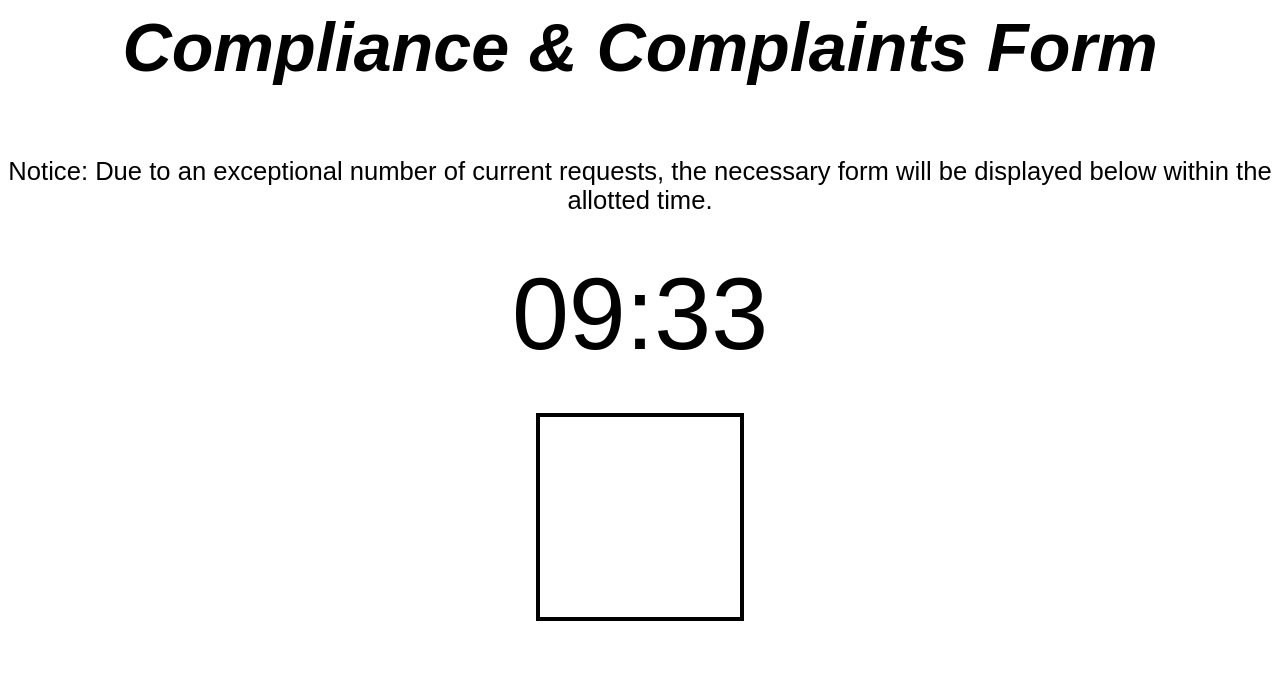
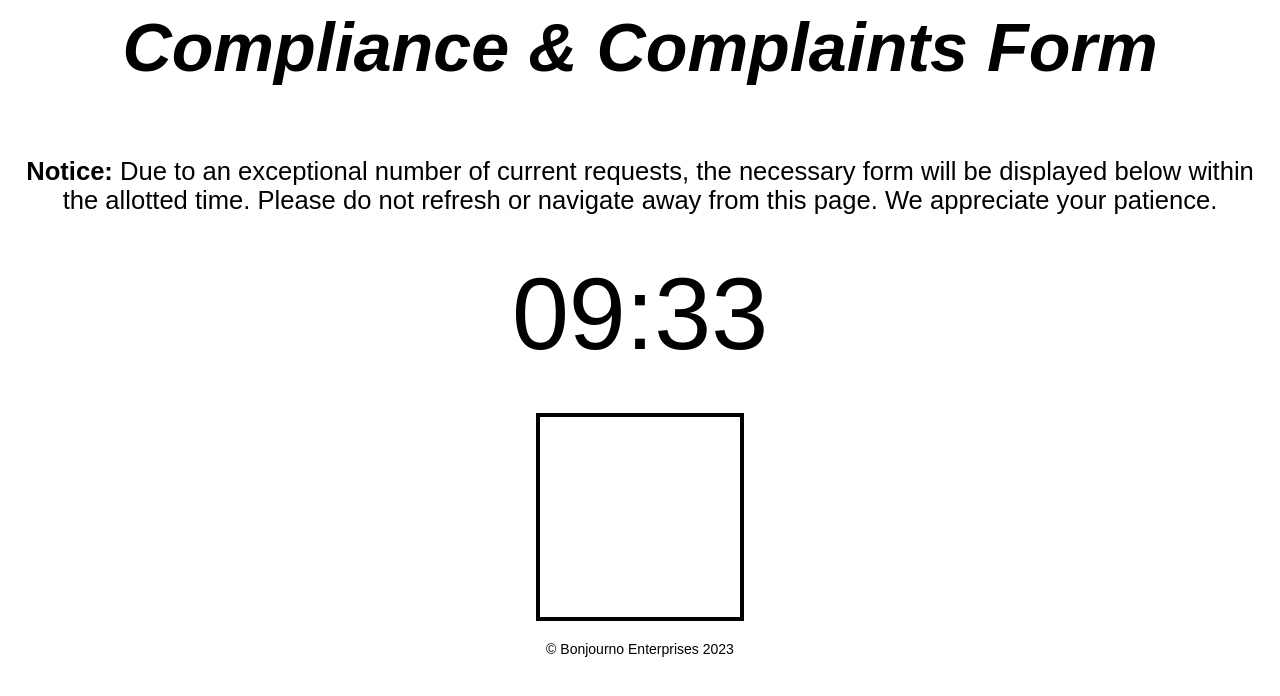
Before and after one commit to 00psfreebooks/pgfy, a plain HTML site: page index.html in a window 1280 px wide. Drawn offline with Linux system fonts and the light colour scheme; a script that the page names is missing.

Commit message:
update copywright

```diff
--- a/index.html
+++ b/index.html
@@ -36,23 +36,33 @@
             margin-bottom: 5vh;
         }
 
-	#timer {
-		font-size: calc(80vw / 10);
-	}
+        #timer {
+            font-size: calc(80vw / 10);
+        }
+
+        footer {
+            margin-top: 20px;
+            font-size: 14px;
+            text-align: center;
+        }
     </style>
 </head>
 <body>
     <h1 id="maintitle"><i>Compliance & Complaints Form</i></h1>
 
-    <p>Notice: Due to an exceptional number of current requests, the necessary form will be displayed below within the allotted time.</p>
+    <p><b>Notice:</b> Due to an exceptional number of current requests, the necessary form will be displayed below within the allotted time. Please do not refresh or navigate away from this page. We appreciate your patience.</p>
 
     <div id="timer">09:37</div>
 
-	<h1 id="message" style="display: none;">Go Fuck Yourself :)</h1>
+    <h1 id="message" style="display: none;">Go Fuck Yourself :)</h1>
 
-<div class="qr_code_div">
+    <div class="qr_code_div">
         <canvas id="qr_canvas" width="200" height="200"></canvas>
     </div>
+
+    <footer>
+        &copy; Bonjourno Enterprises 2023
+    </footer>
 
     <script src="https://cdn.jsdelivr.net/npm/qrious/dist/qrious.min.js"></script>
     <script>
```
